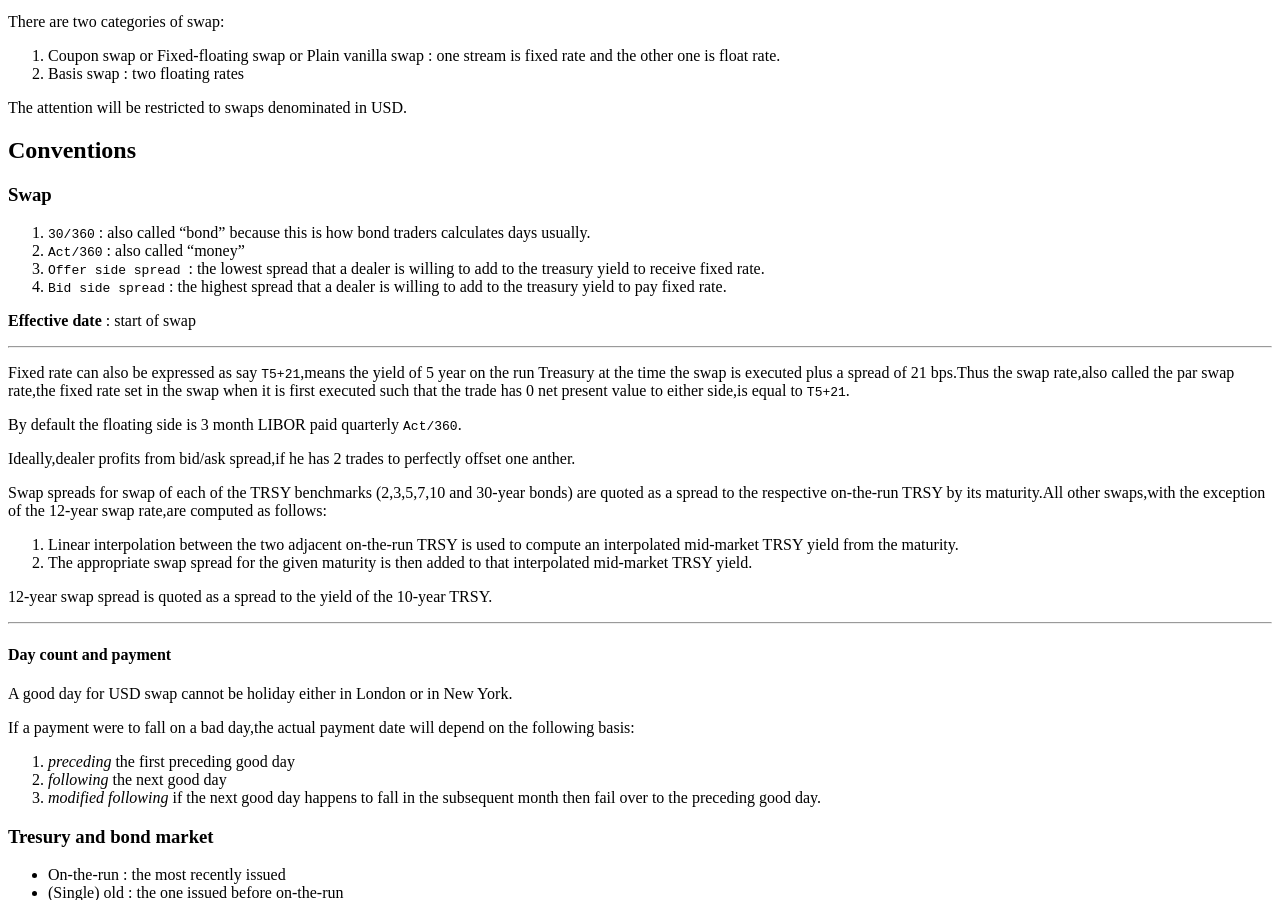
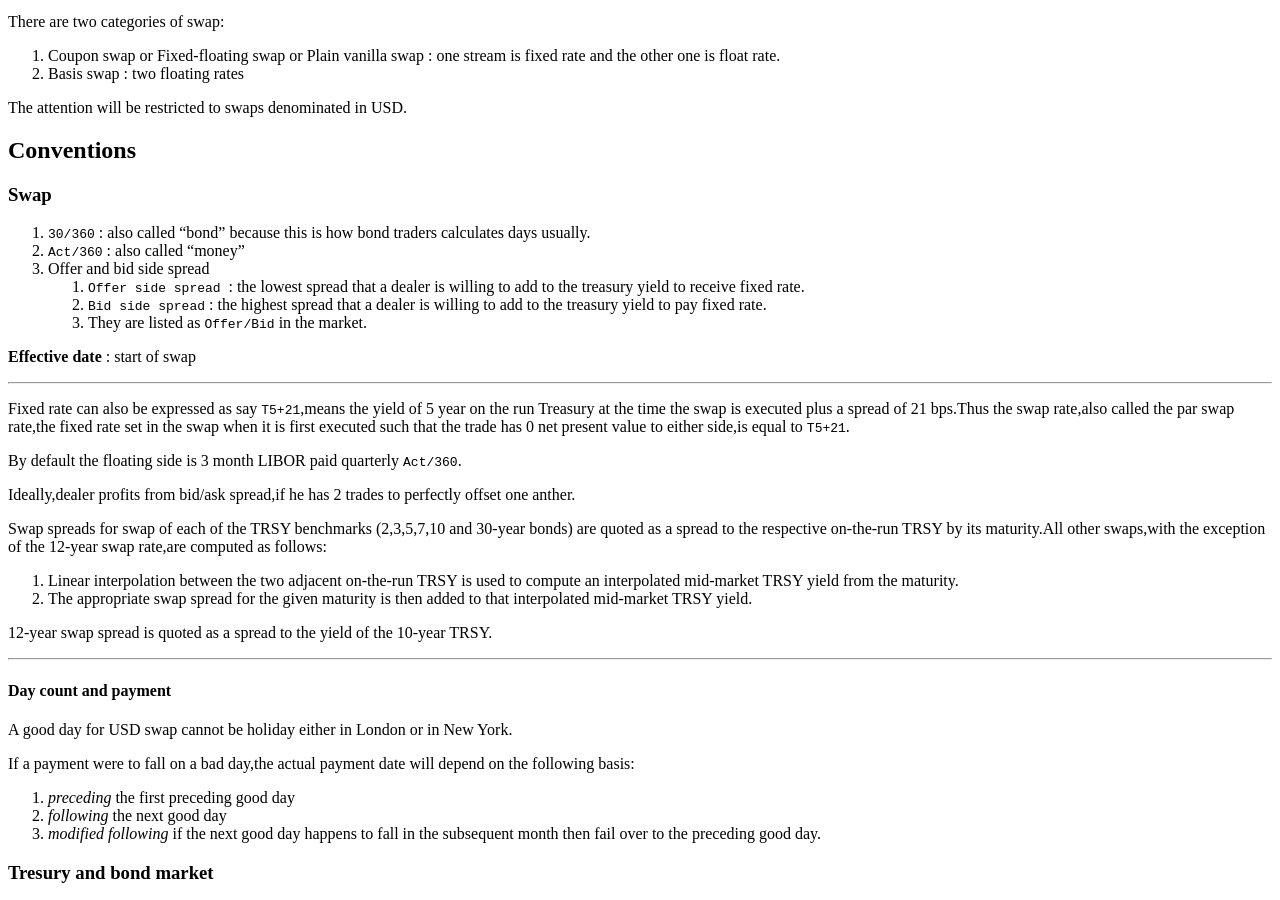
Before and after one commit to murphytalk/murphytalk.github.io, a Jekyll site: the page built from _posts/2014-05-03-interest-rate-swaps-and-other-derivatives.md, in a window 1280 px wide and 900 px high, scrolled down 398 px. Built offline with Jekyll 4.4.1, drawn with Linux system fonts in a browser that asks for light colours; nearby versions of some CDN libraries; library files that are not in the unit come from our copies; formulas are drawn with MathJax 3; comment, search, counter and statistics services are not loaded.

Commit message:
offer/bid

```diff
--- a/_posts/2014-05-03-interest-rate-swaps-and-other-derivatives.md
+++ b/_posts/2014-05-03-interest-rate-swaps-and-other-derivatives.md
@@ -25,8 +25,10 @@ The attention will be restricted to swaps denominated in USD.
 
 1. `30/360` : also called "bond" because this is how bond traders calculates days usually.
 1. `Act/360` : also called "money"
-1. `Offer side spread ` : the lowest spread that a dealer is willing to add to the treasury yield to receive fixed rate.
-1. `Bid side spread` : the highest spread that a dealer is willing to add to the treasury yield to pay fixed rate.
+1. Offer and bid side spread
+    1. `Offer side spread ` : the lowest spread that a dealer is willing to add to the treasury yield to receive fixed rate.
+    1. `Bid side spread` : the highest spread that a dealer is willing to add to the treasury yield to pay fixed rate.
+    1. They are listed as `Offer/Bid` in the market.
 
 **Effective date** : start of swap
 
```
